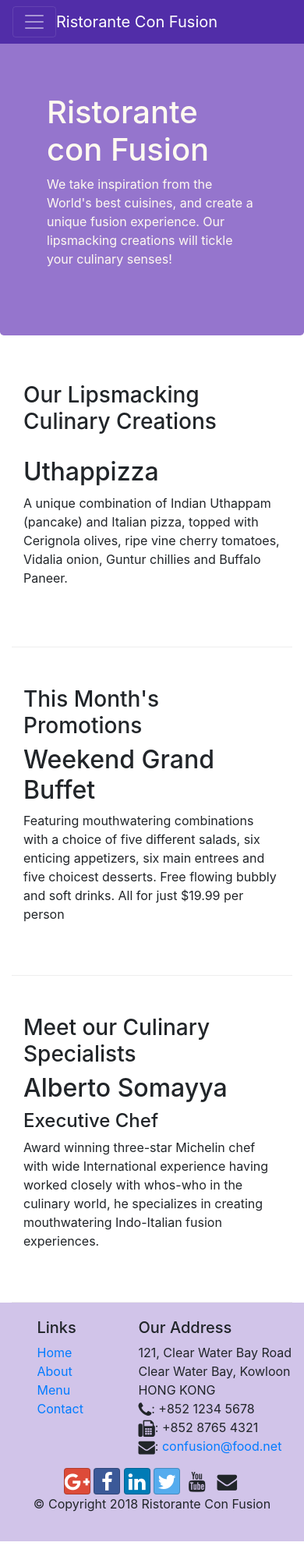
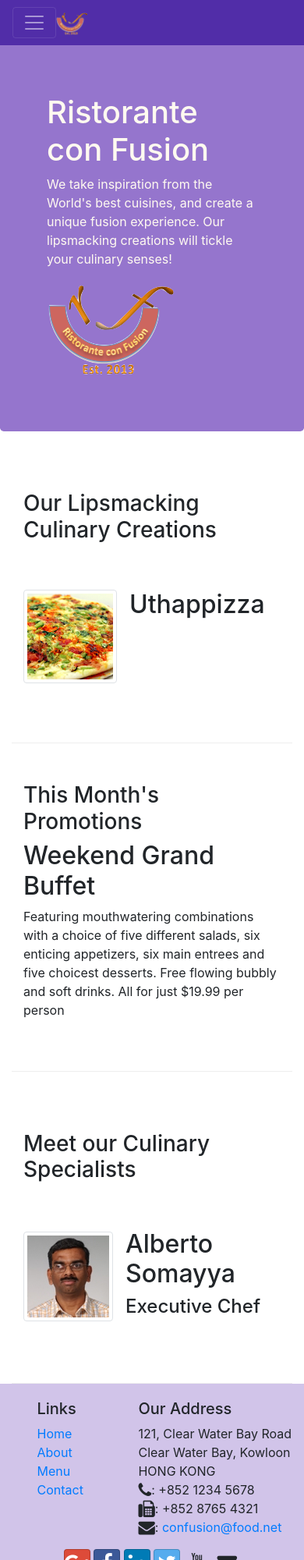
Before and after one commit to NiKsLpU/Boot-strap, a website: page index.html in a window 390 px wide. Shown: the top 2000 px of the page at 78% size. Before the commit the page ends 1976 px from the top, so only its background shows below. Drawn offline with nearby package versions, Linux system fonts and the light colour scheme.

Commit message:
media and images

```diff
--- a/index.html
+++ b/index.html
@@ -21,7 +21,7 @@
             <button class="navbar-toggler" type="button" data-toggle="collapse" data-target="#Navbar">
                 <span class="navbar-toggler-icon"></span>
             </button>
-            <a class="navbar-brand mr-auto" href="#">Ristorante Con Fusion</a>
+            <a class="navbar-brand mr-auto" href="#"><img src="img/logo.png" height="30" width="41"></a>
             <div class="collapse navbar-collapse" id="Navbar">
                 <ul class="navbar-nav mr-auto">
                     <li class="nav-item active"><a class="nav-link"href="#"><span class="fa fa-home fa-lg"></span> Home</a></li>
@@ -40,7 +40,8 @@
                     <h1>Ristorante con Fusion</h1>
                     <p>We take inspiration from the World's best cuisines, and create a unique fusion experience. Our lipsmacking creations will tickle your culinary senses!</p>
                 </div>
-                <div class="col-12 col-sm">
+                <div class="col-12 col-sm align-self-center">
+                    <img src="img/logo.png" class="img-fluid">
                 </div>
             </div>
         </div>
@@ -52,8 +53,13 @@
                 <h3>Our Lipsmacking Culinary Creations</h3>
             </div>
             <div class="col col-sm order-sm-first col-md">
-                <h2>Uthappizza</h2>
-                <p>A unique combination of Indian Uthappam (pancake) and Italian pizza, topped with Cerignola olives, ripe vine cherry tomatoes, Vidalia onion, Guntur chillies and Buffalo Paneer.</p>
+                <div class="media">
+                    <img class="d-flex mr-3 img-thumbnail align-self-center" src="img/uthappizza.png" alt="uthappizza">
+                    <div class="media-body">
+                        <h2 class="mt-0">Uthappizza</h2>
+                        <p class="d-none d-sm-block">A unique combination of Indian Uthappam (pancake) and Italian pizza, topped with Cerignola olives, ripe vine cherry tomatoes, Vidalia onion, Guntur chillies and Buffalo Paneer.</p>
+                    </div>
+                </div>
             </div>
         </div>
 
@@ -73,9 +79,14 @@
                 <h3>Meet our Culinary Specialists</h3>
             </div>
             <div class="col col-sm order-sm-first col-md">
-                <h2>Alberto Somayya</h2>
-                <h4>Executive Chef</h4>
-                <p>Award winning three-star Michelin chef with wide International experience having worked closely with whos-who in the culinary world, he specializes in creating mouthwatering Indo-Italian fusion experiences. </p>
+                <div class="media">
+                    <img class="d-flex mr-3 img-thumbnail align-self-center" src="img/alberto.png" alt="alberto">
+                    <div class="media-body">
+                        <h2>Alberto Somayya</h2>
+                        <h4>Executive Chef</h4>
+                        <p class="d-none d-sm-block">Award winning three-star Michelin chef with wide International experience having worked closely with whos-who in the culinary world, he specializes in creating mouthwatering Indo-Italian fusion experiences. </p>
+                    </div>
+                </div>
             </div>
         </div>
     </div>
```
Also changed, not shown: aboutus.html (+4 -3 lines), contactus.html (+4 -3 lines), img/alberto.png (added), img/buffet.png (added), img/logo.png (added), img/uthappizza.png (added), 1 other file.
